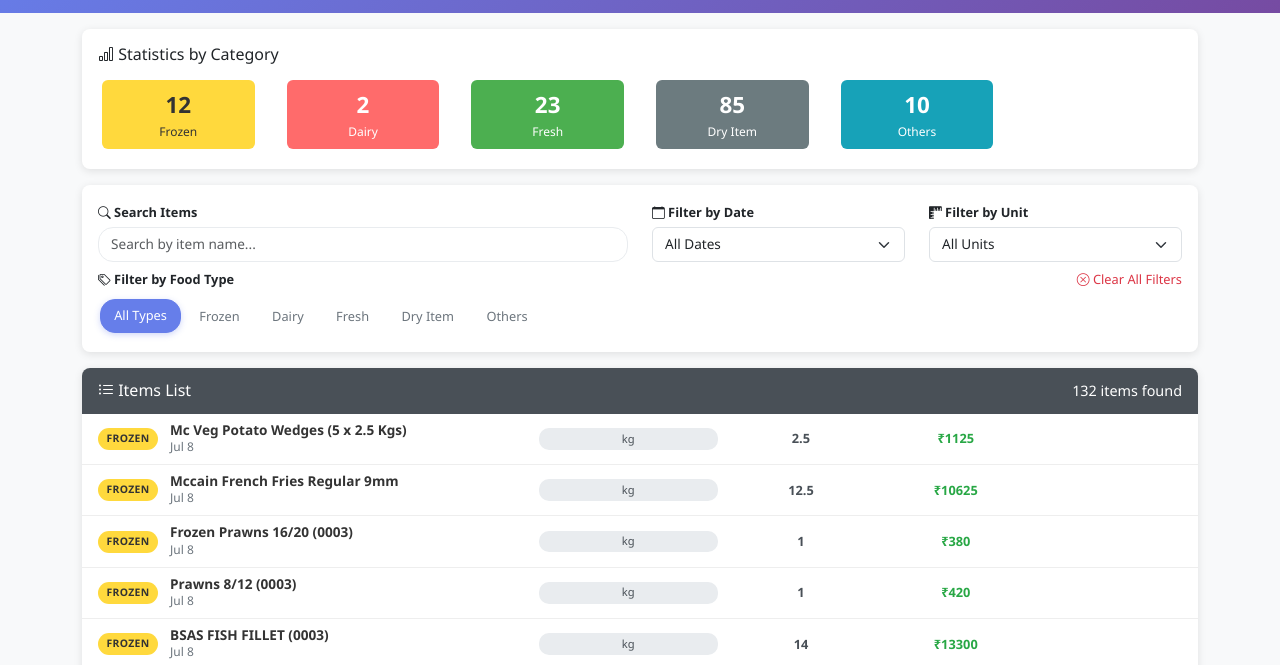
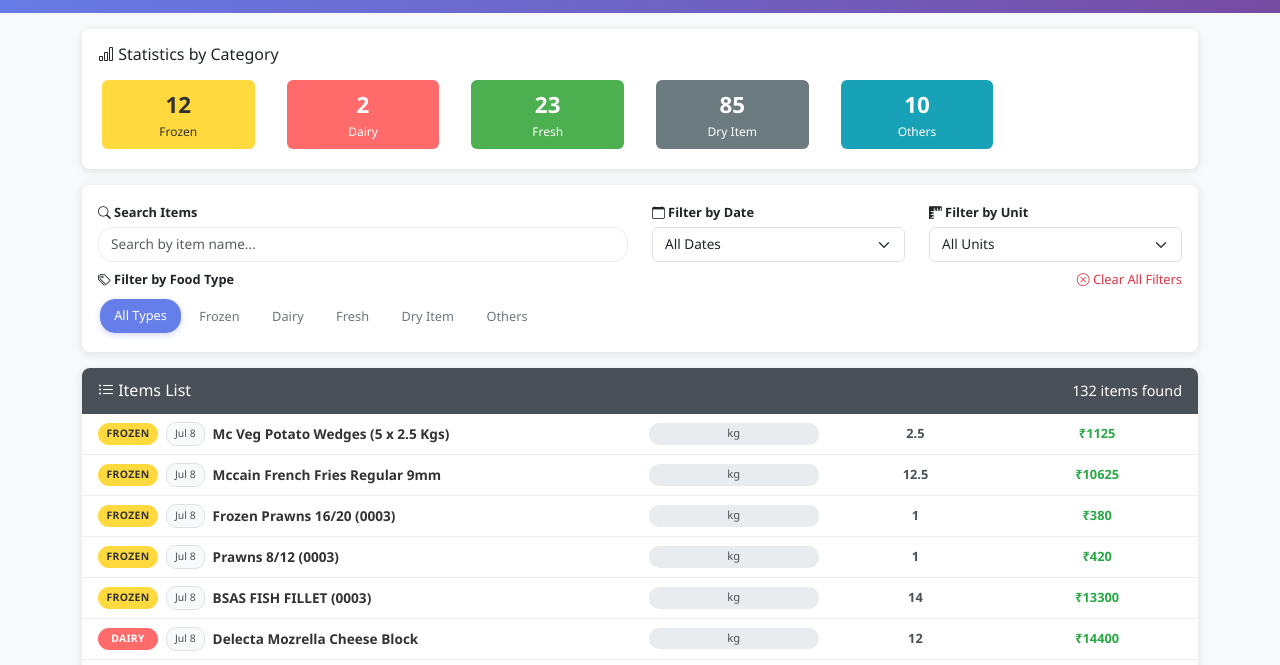
Before and after one commit to petergangmei/bill-records, a plain HTML site: page index.html in a window 1280 px wide. Shown: the part 71-736 px from the top of the page. Drawn offline with nearby package versions, Linux system fonts and the light colour scheme.

Commit message:
Update index.html: Adjust item layout by modifying gaps and adding date badges for improved visual hierarchy and organization.

```diff
--- a/index.html
+++ b/index.html
@@ -91,7 +91,7 @@
             transition: background-color 0.2s ease;
             display: flex;
             align-items: center;
-            gap: 0.75rem;
+            gap: 0.5rem;
             font-size: 0.85rem;
         }
 
@@ -123,9 +123,25 @@
         .item-details {
             flex: 1;
             display: grid;
-            grid-template-columns: 2fr 1fr 0.8fr 0.8fr 0.8fr;
+            grid-template-columns: 2fr 0.8fr 0.8fr 0.8fr;
             gap: 0.75rem;
             align-items: center;
+        }
+
+        .item-badges {
+            display: flex;
+            align-items: center;
+            gap: 0.5rem;
+        }
+
+        .item-date-badge {
+            background-color: #f8f9fa;
+            color: #495057;
+            padding: 0.2rem 0.5rem;
+            border-radius: 10px;
+            font-size: 0.65rem;
+            font-weight: 500;
+            border: 1px solid #dee2e6;
         }
 
         .item-name {
@@ -133,11 +149,6 @@
             color: #333;
             font-size: 0.85rem;
             line-height: 1.2;
-        }
-
-        .item-date {
-            color: #6c757d;
-            font-size: 0.75rem;
         }
 
         .item-unit {
@@ -468,12 +479,12 @@
 
                 return `
                     <div class="item-card">
-                        <div class="item-type-badge ${badgeClass}">${item.type}</div>
+                        <div class="item-badges">
+                            <div class="item-type-badge ${badgeClass}">${item.type}</div>
+                            <div class="item-date-badge">${formattedDate}</div>
+                        </div>
                         <div class="item-details">
-                            <div>
-                                <div class="item-name">${item.item}</div>
-                                <div class="item-date">${formattedDate}</div>
-                            </div>
+                            <div class="item-name">${item.item}</div>
                             <div class="item-unit">${item.unit}</div>
                             <div class="item-weight">${weight}</div>
                             <div class="item-amount">₹${amount}</div>
```
